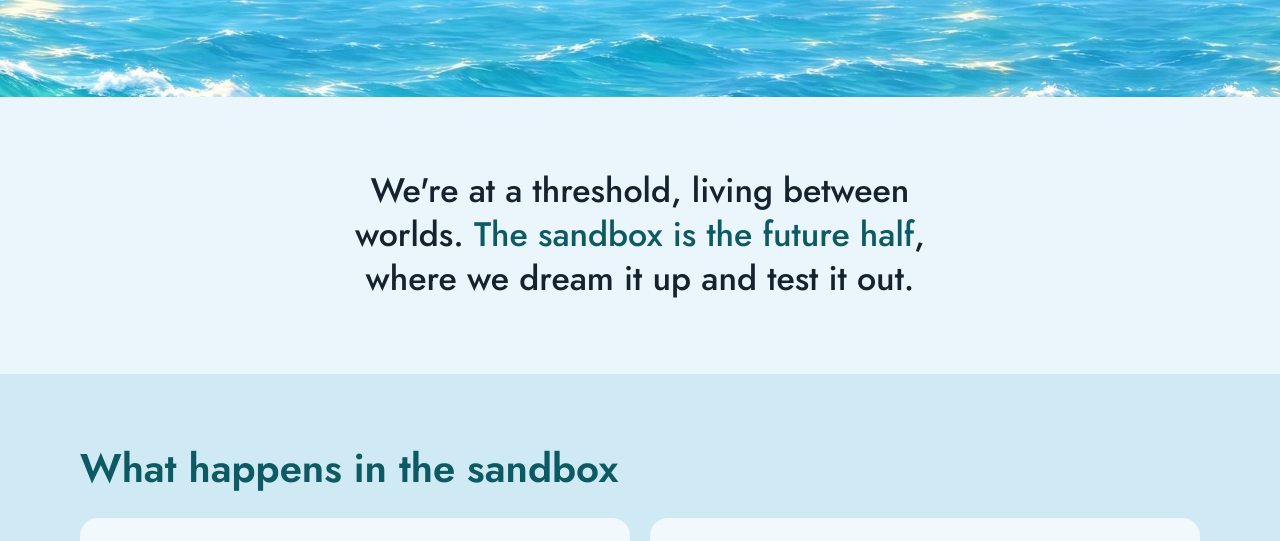
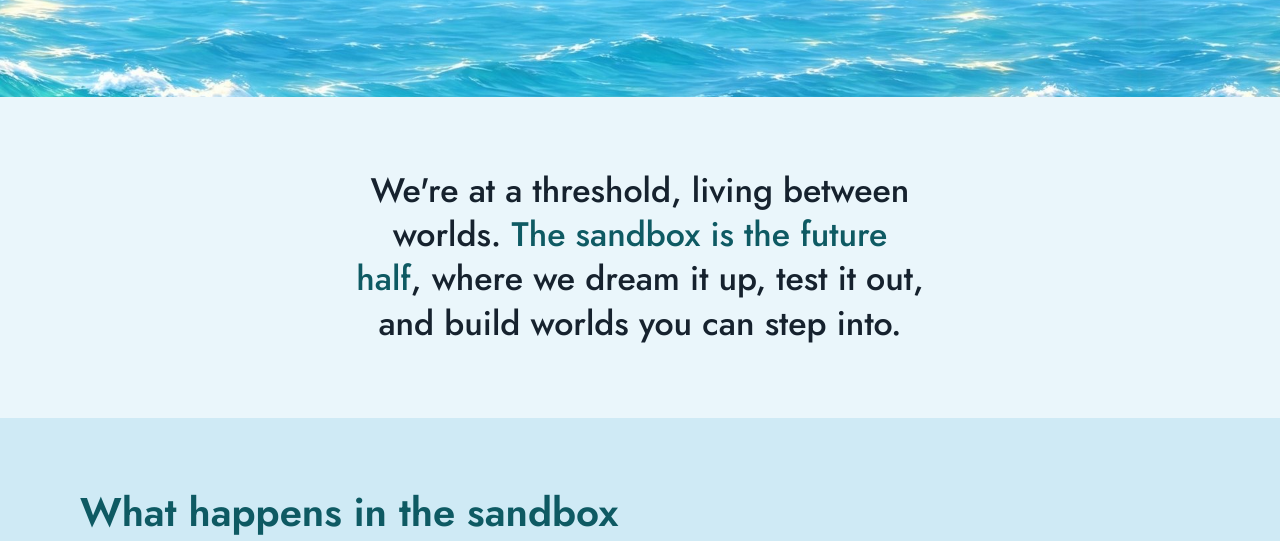
Before and after one commit to gamemaestro/solarpunksandbox, a plain HTML site: page index.html in a window 1280 px wide. Shown: the part 527-1068 px from the top of the page. Drawn offline with Linux system fonts and the light colour scheme.

Commit message:
Launch copy audit: consistent Old Ink Records naming and shelf language
Co-Authored-By: Claude Opus 5.5 <noreply@anthropic.com>
Claude-Session: https://claude.ai/code/session_01FqDuLxJFYLT1ZZUaEZmb1x

```diff
--- a/index.html
+++ b/index.html
@@ -176,7 +176,7 @@ footer a:hover{color:var(--teal);text-decoration:underline}
 <main>
   <section class="thesis">
     <div class="wrap">
-      <p>We're at a threshold, living between worlds. <em>The sandbox is the future half</em>, where we dream it up and test it out.</p>
+      <p>We're at a threshold, living between worlds. <em>The sandbox is the future half</em>, where we dream it up, test it out, and build worlds you can step into.</p>
     </div>
   </section>
 
```
